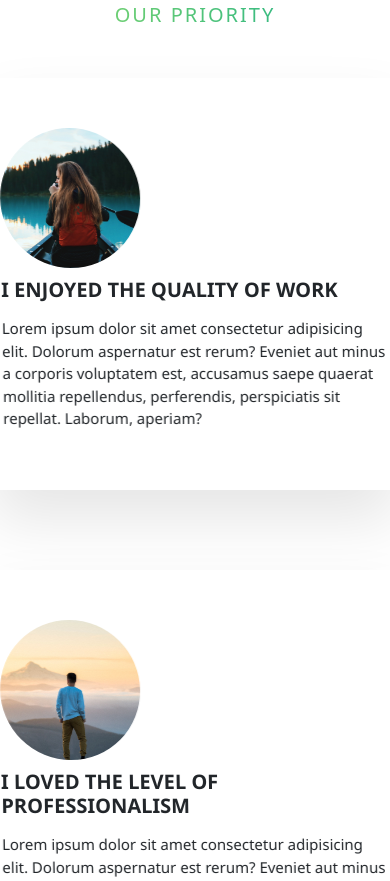
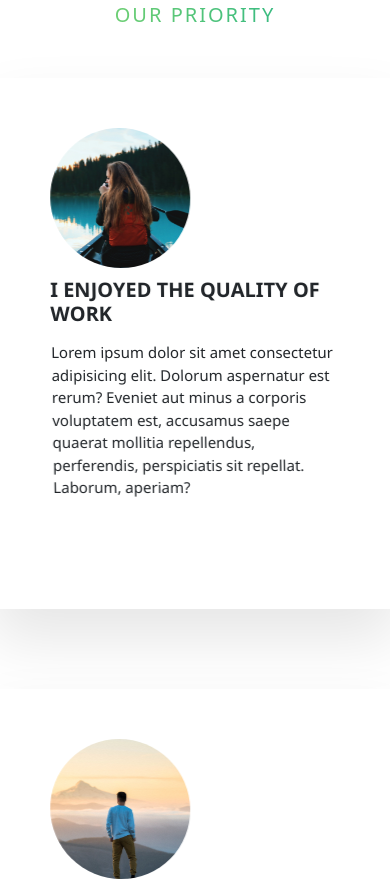
Before and after one commit to Alexkimathi/survey, a React (Create React App) app: page / in a window 390 px wide. Shown: the part 3022-3903 px from the top of the page. Built offline with nearby package versions, Linux system fonts and the light colour scheme.

Commit message:
adds the contact form

```diff
--- a/src/components/Contact/contact.css
+++ b/src/components/Contact/contact.css
@@ -1,45 +1,36 @@
-.container{
+.container {
   width: 50%;
   align-items: center;
-
-
 }
-.mb-2{
+.mb-2 {
   font-size: 3rem;
   margin-left: 20rem;
-
 }
-form{
+form {
   width: 100%;
-
 }
-.contact{
+.contact {
   display: flex;
   justify-content: space-between;
   background-color: black;
   color: white;
   font-size: 2rem;
   padding-bottom: 20rem;
-     padding-top:2rem;
+  padding-top: 2rem;
   padding-left: 2rem;
   padding-right: 2rem;
   /* margin: 2rem;  */
-
-
-
 }
-.dets{
+.dets {
   width: 100%;
   margin-left: 10rem;
   margin-top: 3rem;
-
 }
 
 .footer__socialss {
   margin-right: 1rem;
   display: grid;
   margin-top: 5rem;
-
 }
 .footer__socialss a {
   margin: 1rem;
@@ -53,8 +44,6 @@ form{
 .footer__socialss span {
   margin: 1rem;
 }
-
-
 
 /*media query tablet */
 @media screen and (max-width: 1024px) {
@@ -73,62 +62,21 @@ form{
     display: grid;
   }
 
-  .contact{
+  .contact {
     display: grid;
     width: 100%;
-    /* justify-content: space-between;
-     background-color: black;
-    color: white;
-    font-size: 2rem;
-     padding-bottom: 20rem;
-     padding-top:2rem;
-     padding-left: 2rem;
-     padding-right: 2rem; */
-    /* margin: 2rem;  */
-
-
-
   }
-.mb-2{
+  .mb-2 {
     font-size: 2rem;
     margin: 5rem;
-
   }
 
-.dets{
+  .dets {
     width: 70%;
-    margin-left: .1rem;
-    margin-top: .1rem;
-
-
+    margin-left: 0.1rem;
+    margin-top: 0.1rem;
   }
-form{
+  form {
     width: 90%;
-
   }
-  /* .logo {
-    font-size: 1.5rem;
-    width: 100%;
 }
-  .left__side {
-    margin-top: 2rem;
-  }
-  .header__socials {
-    margin: 2rem;
-    display: flex;
-    font-size: 3rem;
-    color: blue;
-    width: 100%;
-  }
-  .footer__links {
-    width: 100%;
-    margin-left: 5rem;
-  }
-  .footer__socials {
-    width: 90%;
-    margin: 2rem;
-  }
-  .footer__logo {
-    width: 100%;
-  } */
-}
--- a/src/components/Review/review.css
+++ b/src/components/Review/review.css
@@ -9,6 +9,7 @@
   transform: skewX(-12deg);
 }
 .story__shape {
+  margin-left: 5rem;
   width: 15rem;
   height: 15rem;
   float: left;
@@ -51,7 +52,7 @@
 }
 
 .section-stories {
-  padding-top: 20rem;
+  padding: rem;
   background-color: white;
 }
 
@@ -59,7 +60,7 @@
 
 /*media query tablet */
 @media screen and (max-width: 1024px) {
-/*
+
   .section-stories {
     padding-top: 10rem;
   }
@@ -92,7 +93,7 @@
   }
   .story__text {
     transform: skewX(1deg);
-    padding-top: 15rem;
+    padding: 5rem;
     font-size: 1.5rem;
   }
   .story__caption {
@@ -107,7 +108,7 @@
     opacity: 0;
     transition: all 0.5s;
     backface-visibility: hidden;
-  } */
+  }
 
 }
 
```
Also changed, not shown: src/components/Features/feature.css (line endings or trailing spaces). Lines whose indentation alone changed are shown as unchanged.
